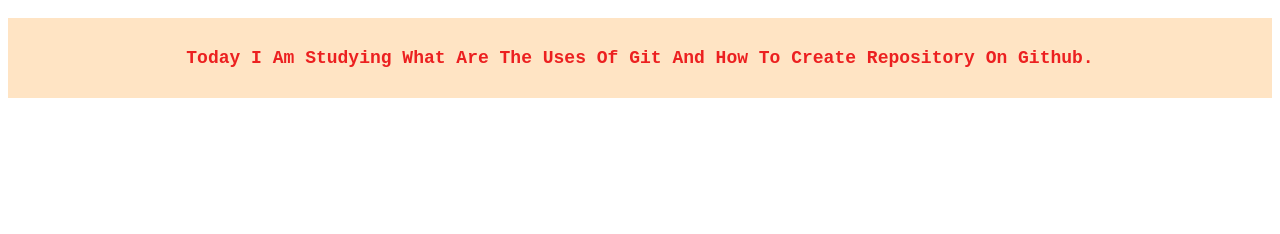
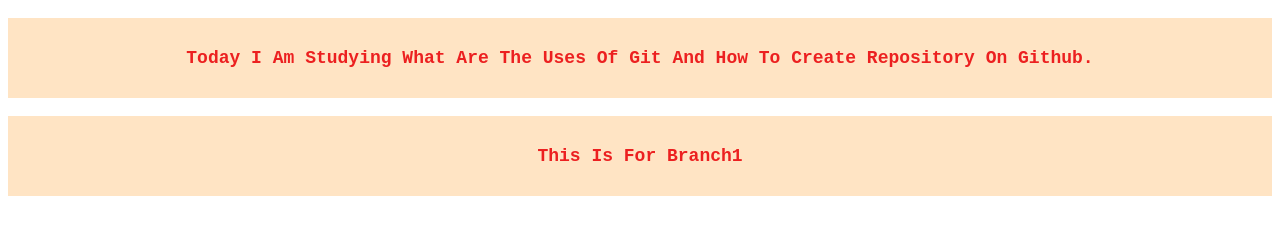
Before and after one commit to anukool-sharma/localRepo, a plain HTML site: page index.html in a window 1280 px wide. Drawn offline with Linux system fonts and the light colour scheme.

Commit message:
Add new branch1

```diff
--- a/index.html
+++ b/index.html
@@ -23,5 +23,6 @@
 </head>
 <body>
     <p>Today i am studying what are the uses of git and how to create repository on github.</p>
+    <p>This is for branch1</p>
 </body>
 </html>
```
